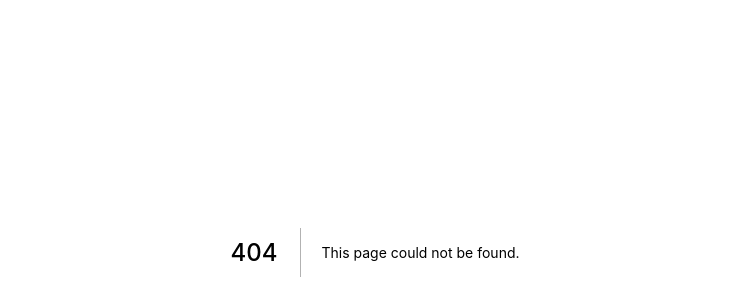
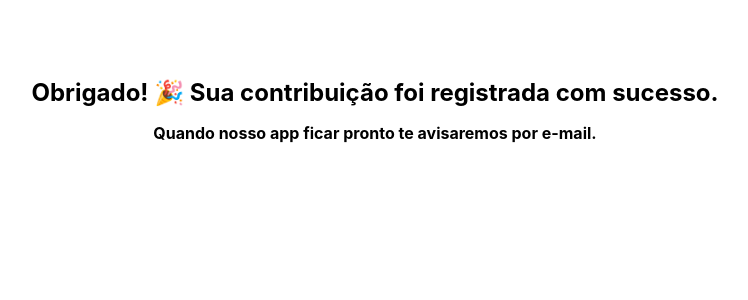
Before and after one commit to JosimarPintoCamilo/orfed, a Next.js app: page /semente-obrigado in a window 1280 px wide. Before the commit this address had no page. Shown: the part 148-448 px from the top of the page, without its empty margins (265-1013 px from the left). Built offline with nearby package versions, Linux system fonts and the light colour scheme.

Commit message:
Criada página de obrigado e componente para o pixel do facebook

```diff
--- /dev/null
+++ b/components/Obrigado.js
@@ -0,0 +1,10 @@
+import styles from './styles/obrigado.module.css';
+
+export default function Obrigado(){
+    return(
+        <div className={styles.container}>
+            <h1>Obrigado! 🎉 Sua contribuição foi registrada com sucesso.</h1>
+            <h2>Quando nosso app ficar pronto te avisaremos por e-mail.</h2>
+        </div>
+    );
+}
--- /dev/null
+++ b/components/PixelFacebook.js
@@ -0,0 +1,24 @@
+
+import React from 'react';
+import Heade from 'next/head';
+
+export default function Pixel(){
+    return (
+        <Heade>
+            <script dangerouslySetInnerHTML={{ __html: `!function(f,b,e,v,n,t,s)
+                {if(f.fbq)return;n=f.fbq=function(){n.callMethod?
+                n.callMethod.apply(n,arguments):n.queue.push(arguments)};
+                if(!f._fbq)f._fbq=n;n.push=n;n.loaded=!0;n.version='2.0';
+                n.queue=[];t=b.createElement(e);t.async=!0;
+                t.src=v;s=b.getElementsByTagName(e)[0];
+                s.parentNode.insertBefore(t,s)}(window, document,'script',
+                'https://connect.facebook.net/en_US/fbevents.js');
+                fbq('init', '2524192017884270');
+                fbq('track', 'PageView');` }}
+                />
+                <noscript dangerouslySetInnerHTML={{ __html: `<img height="1" width="1" style="display:none"
+                src="https://www.facebook.com/tr?id=2524192017884270&ev=PageView&noscript=1" />` }}
+            />
+        </Heade>
+    );
+}
--- /dev/null
+++ b/components/styles/obrigado.module.css
@@ -0,0 +1,15 @@
+.container {
+  width: 100vw;
+  height: 100vh;
+  text-align: center;
+  margin-top: 15vh;
+  padding: 7%;
+}
+
+.container h1 {
+  font-size: 2.4rem;
+}
+
+.container h2 {
+  font-size: 1.6rem;
+}
--- a/pages/index.js
+++ b/pages/index.js
@@ -1,9 +1,11 @@
-import Head from 'next/head'
-import styles from '../styles/Home.module.css'
+import Head from 'next/head';
+import styles from '../styles/Home.module.css';
+import Pixel from "../components/PixelFacebook"
 
 export default function Home() {
   return (
     <div className={styles.container}>
+      <Pixel />
       <Head>
         <title>Orfed</title>
         <link rel="icon" href="/favicon.ico" />
--- a/pages/inscricao.js
+++ b/pages/inscricao.js
@@ -1,10 +1,12 @@
 import Head from 'next/head';
 import styles from '../styles/inscricao.module.css';
 import Subscribe from '../components/Subscribe';
+import Pixel from "../components/PixelFacebook"
 
 function Inscricao() {
     return (
         <div className={styles.container}>
+            <Pixel />
             <Head>
                 <title>Ajude</title>
                 <link rel="icon" href="/favicon.ico" />
--- /dev/null
+++ b/pages/semente-obrigado.js
@@ -0,0 +1,12 @@
+import Obrigado from "../components/Obrigado";
+import Pixel from "../components/PixelFacebook"
+
+export default function PageObrigado(){
+    return(
+        <div>
+            <Pixel />
+            <Obrigado />
+        </div>
+
+    );
+}
```
Also changed, not shown: components/Subscribe.js (+8 -11 lines).
